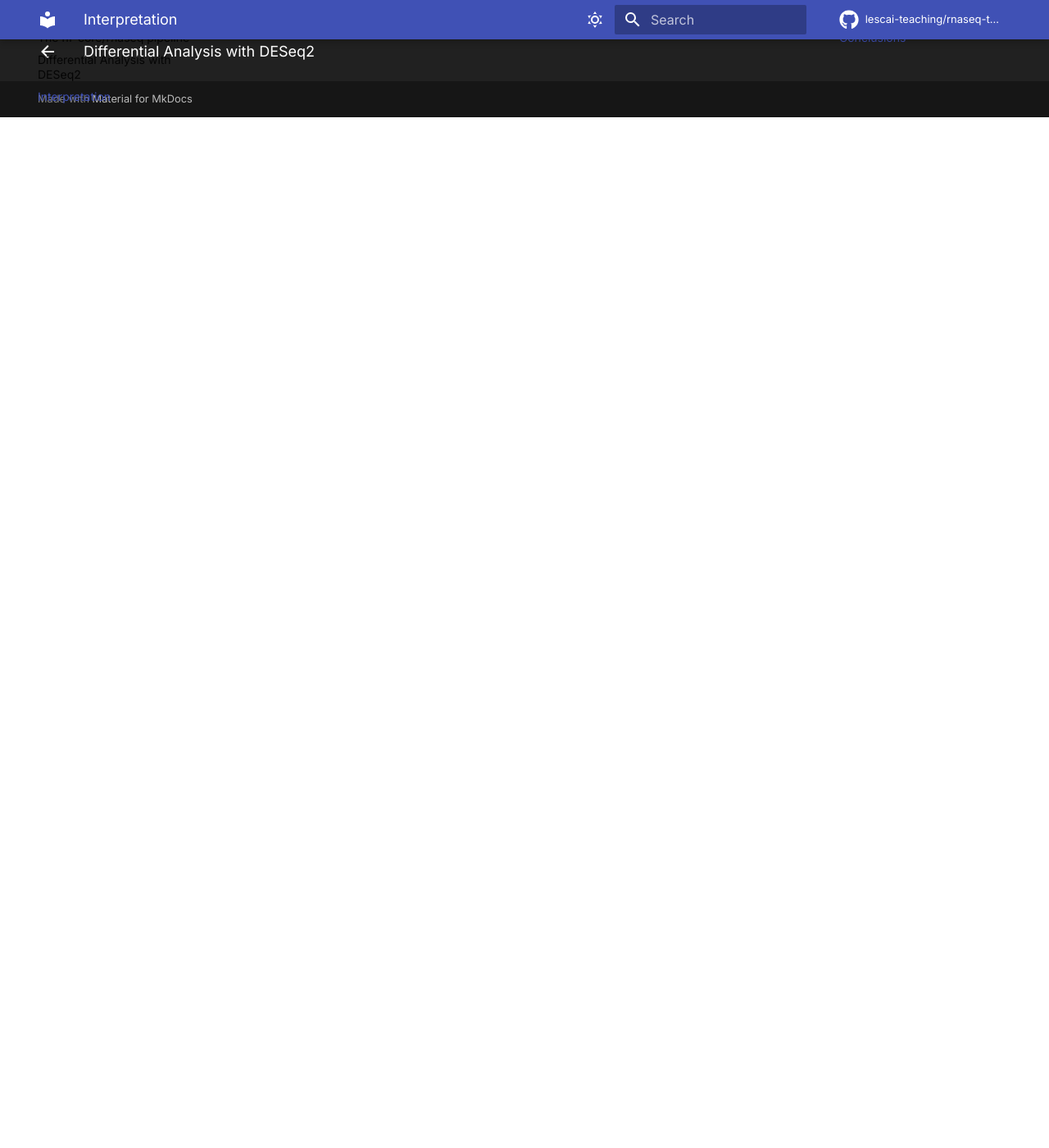
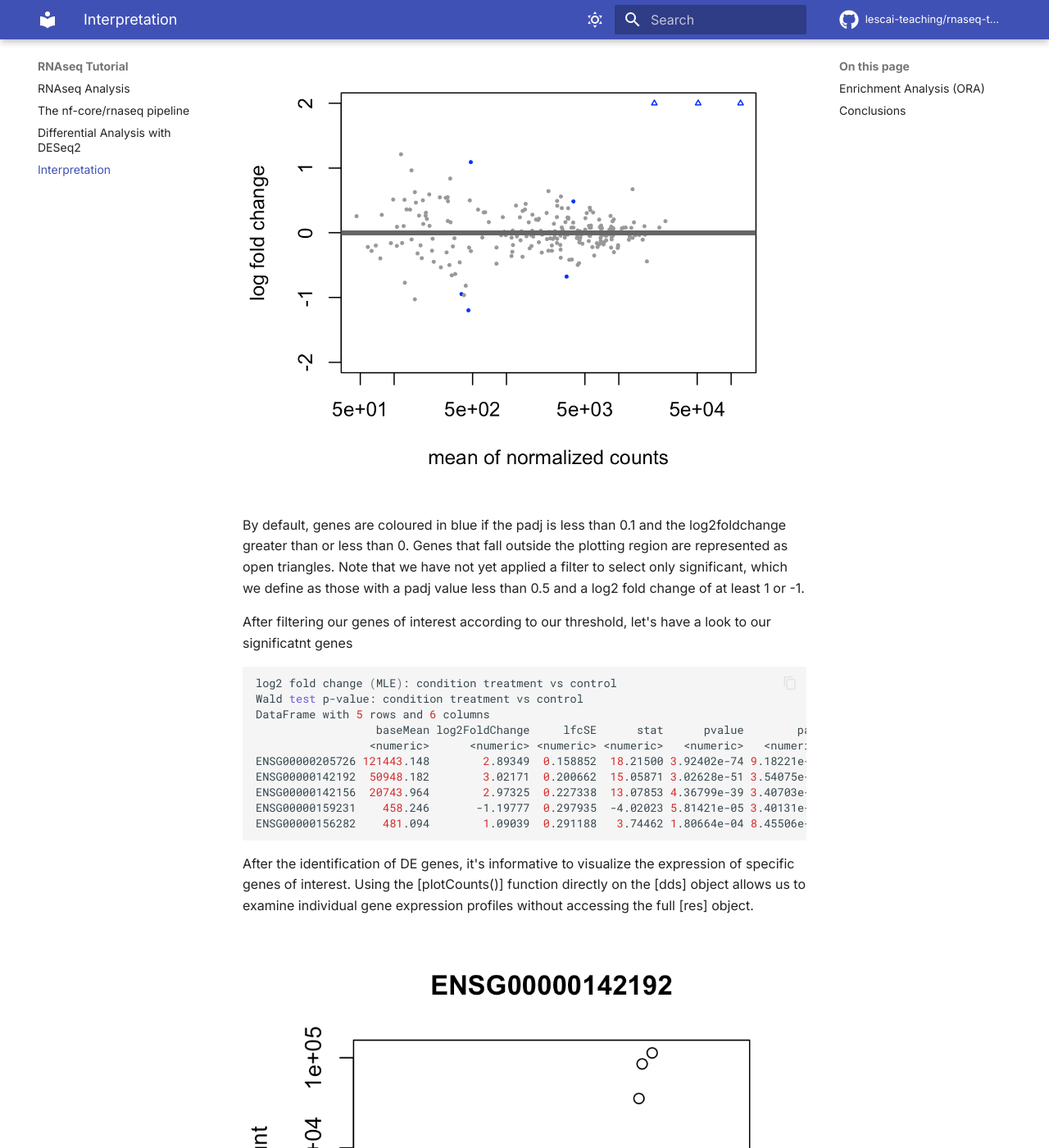
Before and after one commit to santorsola-teaching/nf-core-gitpod-run, an MkDocs documentation site: the page built from docs/interpretation.md, in a window 1280 px wide and 1400 px high, scrolled down 2268 px. Shown: the whole window at 82% size. Built offline with MkDocs 1.6.1 and Material for MkDocs 9.7.7, drawn with Linux system fonts in a browser that asks for light colours; comment, search, counter and statistics services are not loaded; before the commit the page ends 2411 px from its top, so only the background shows below that; some of the changed text lies outside the part shown.

Commit message:
second part interpretation

````diff
--- a/docs/interpretation.md
+++ b/docs/interpretation.md
@@ -14,15 +14,41 @@ Next, we will examine the hierarchical clustering plot to explore the relationsh
 
 We can observe a high degree of correlation in the plot. Remember that to create this plot, we utilized the [dist()] function, so in the legend on the right, a value of 0 corresponds to high correlation, while a value of 5 corresponds to very low correlation. Similar to PCA, we can see that samples tend to cluster together according to [condition].
 
-Overall, the integration between these plots suggest that we are working with good quality data and we have the green light to proceed to differential expression analysis.
+Overall, the integration of these plots suggests that we are working with high-quality data and can confidently proceed to the differential expression analysis.
 
+From this point, we will examine plots that are generated after running the differential expression analysis. These plots are not quality control (QC) plots, but rather plots that help us interpret the results of the differential expression analysis.
+After running the [results()] function, a good way to start to have an idea about the results of our differential expression analysis is to look at the MA plot.
 
+![overview](./img/MA_plot.png)
 
+By default, genes are coloured in blue if the padj is less than 0.1 and the log2foldchange greater than or less than 0. Genes that fall outside the plotting region are represented as open triangles. Note that we have not yet applied a filter to select only significant, which we define as those with a padj value less than 0.5 and a log2 fold change of at least 1 or -1.
 
+After filtering our genes of interest according to our threshold, let's have a look to our significatnt genes
 
+```bash
+log2 fold change (MLE): condition treatment vs control
+Wald test p-value: condition treatment vs control
+DataFrame with 5 rows and 6 columns
+                  baseMean log2FoldChange     lfcSE      stat      pvalue        padj
+                 <numeric>      <numeric> <numeric> <numeric>   <numeric>   <numeric>
+ENSG00000205726 121443.148        2.89349  0.158852  18.21500 3.92402e-74 9.18221e-72
+ENSG00000142192  50948.182        3.02171  0.200662  15.05871 3.02628e-51 3.54075e-49
+ENSG00000142156  20743.964        2.97325  0.227338  13.07853 4.36799e-39 3.40703e-37
+ENSG00000159231    458.246       -1.19777  0.297935  -4.02023 5.81421e-05 3.40131e-03
+ENSG00000156282    481.094        1.09039  0.291188   3.74462 1.80664e-04 8.45506e-03
+```
 
+After the identification of DE genes, it's informative to visualize the expression of specific genes of interest. Using the [plotCounts()] function directly on the [dds] object allows us to examine individual gene expression profiles without accessing the full [res] object.
 
+![overview](./img/plotCounts.png)
 
+In our example, post-treatment, we observe a significant increase in the expression of the ENSG00000142192 gene, highlighting its responsiveness to the experimental conditions.
+
+To gain a comprehensive overview of the transcriptional profile, the volcano plot represents a highly informative tool.
+
+![overview](./img/volcanoplot.png)
+
+The treatment induced differential expression in five genes, with one downregulated and four upregulated. This plot visually represents the numerical results reported in the table above.
 
 
 ## Enrichment Analysis (ORA)
````
Also changed, not shown: docs/img/MA_plot.png (added), docs/img/plotCounts.png (added), docs/img/volcanoplot.png (added).
